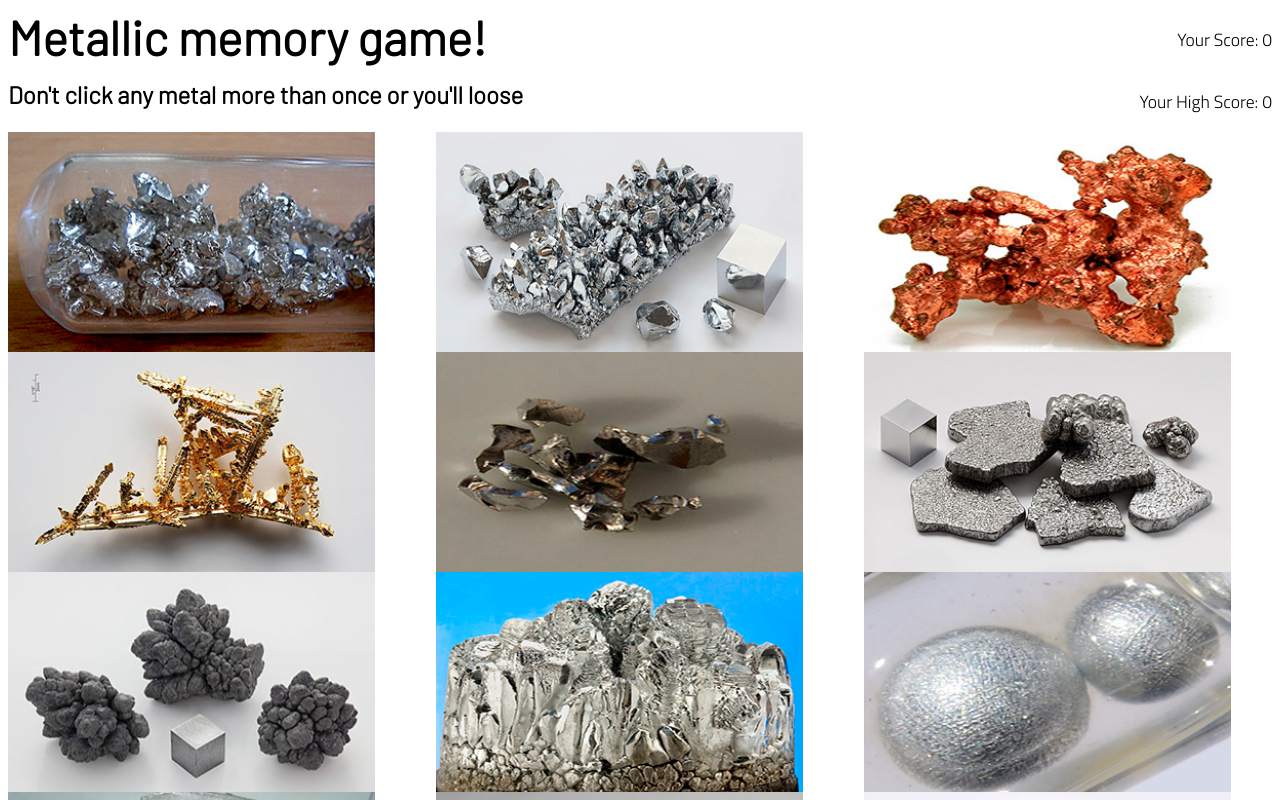
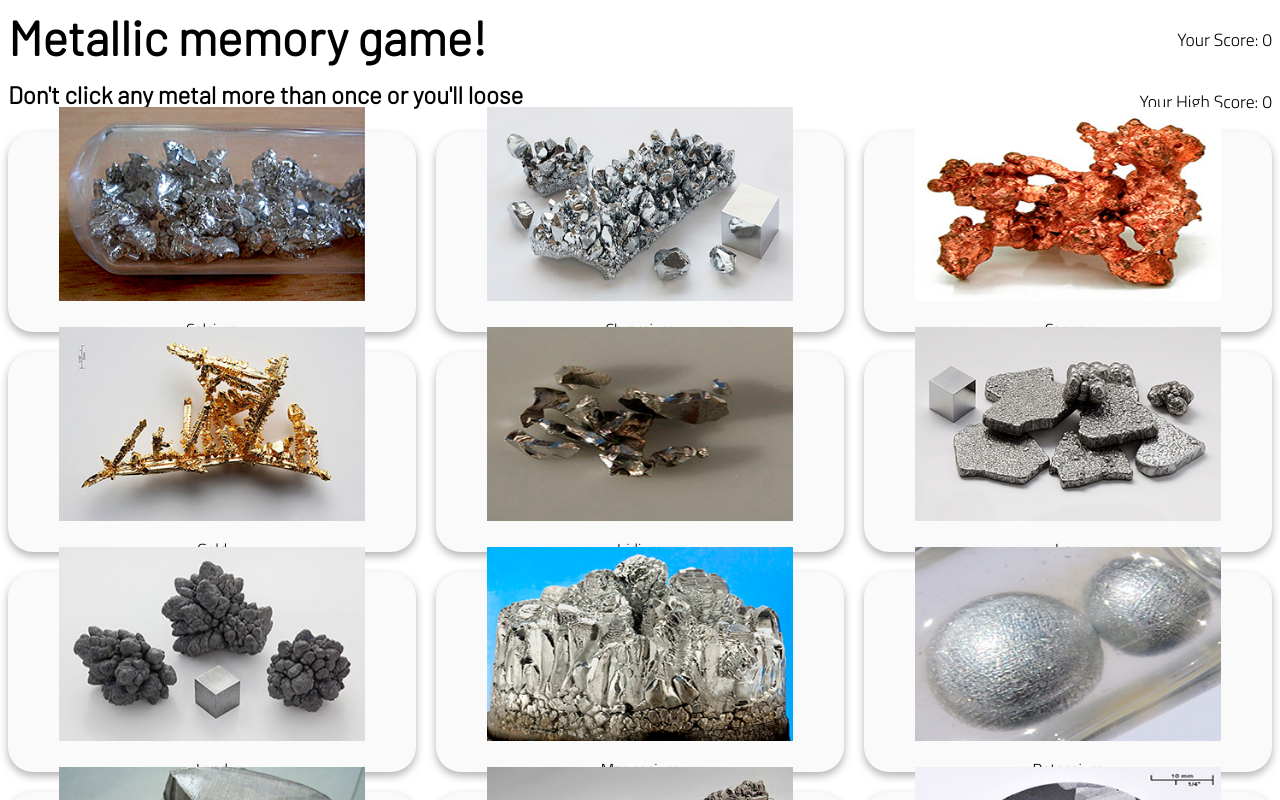
Before and after one commit to Barraza44/react-memory-game, a React (Create React App) app: page / in a window 1280 px wide. Shown: the top 800 px of the page. Built offline with nearby package versions, Linux system fonts and the light colour scheme.

Commit message:
added layout to Card component, adjusted img size

```diff
--- a/src/components/card.css
+++ b/src/components/card.css
@@ -2,8 +2,15 @@
 
 .card-div{
   height: 200px;
+  background: #FAFAFA;
+  box-shadow: 0 4px 9px rgba(0, 0, 0, 0.3);
+  border-radius: 25px;
+  display: flex;
+  flex-flow: column nowrap;
+  align-items: center;
+  justify-content: center;
 }
 
 .card-div img {
-  width: 90%;
+  width: 75%;
 }
```
